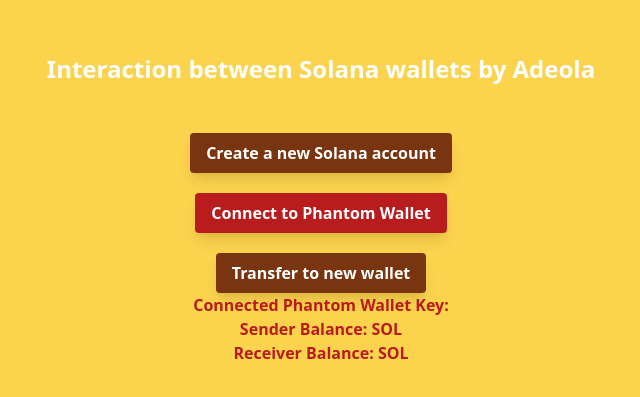
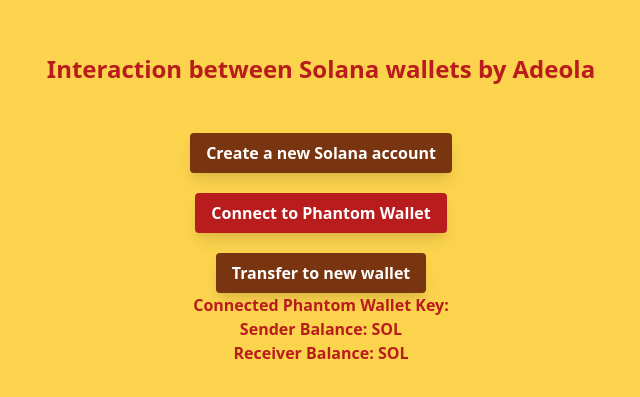
Before and after one commit to Adesdesk/use-Phantom-Wallet, a React (Create React App) app: page / in a window 1280 px wide. Shown: the part 191-588 px from the top of the page, without its empty margins (319-959 px from the left). Built offline with nearby package versions, Linux system fonts and the light colour scheme.

Commit message:
More custom styling

```diff
--- a/src/App.tsx
+++ b/src/App.tsx
@@ -162,7 +162,7 @@
 
   return (
     <div className="flex flex-col items-center justify-center min-h-screen bg-yellow-300">
-      <h3 className="text-2xl text-white text-center font-bold rounded-md mb-2">
+      <h3 className="text-2xl text-red-700 text-center font-bold rounded-md mb-2">
         Interaction between Solana wallets by Adeola
       </h3>
 
```
